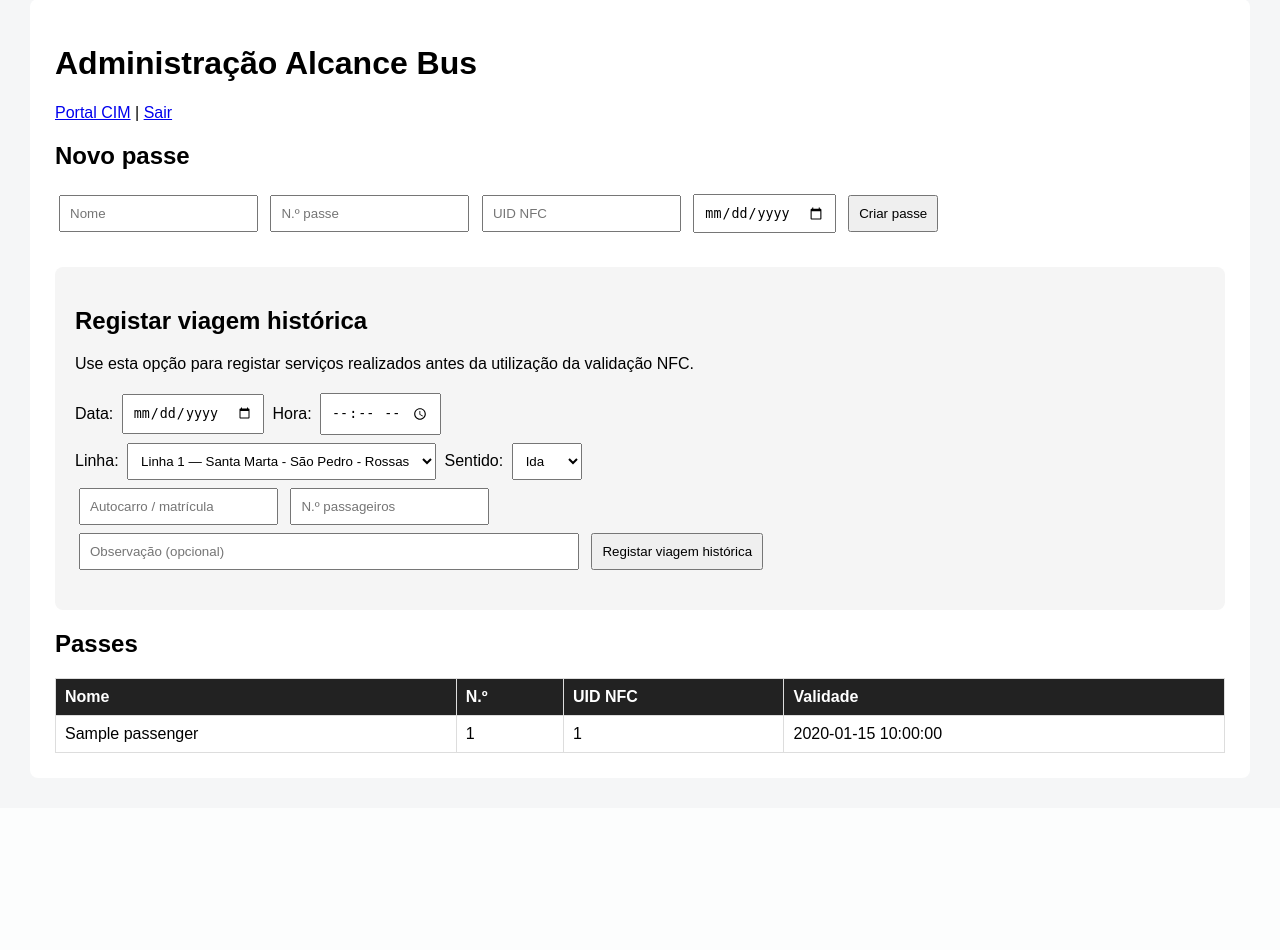
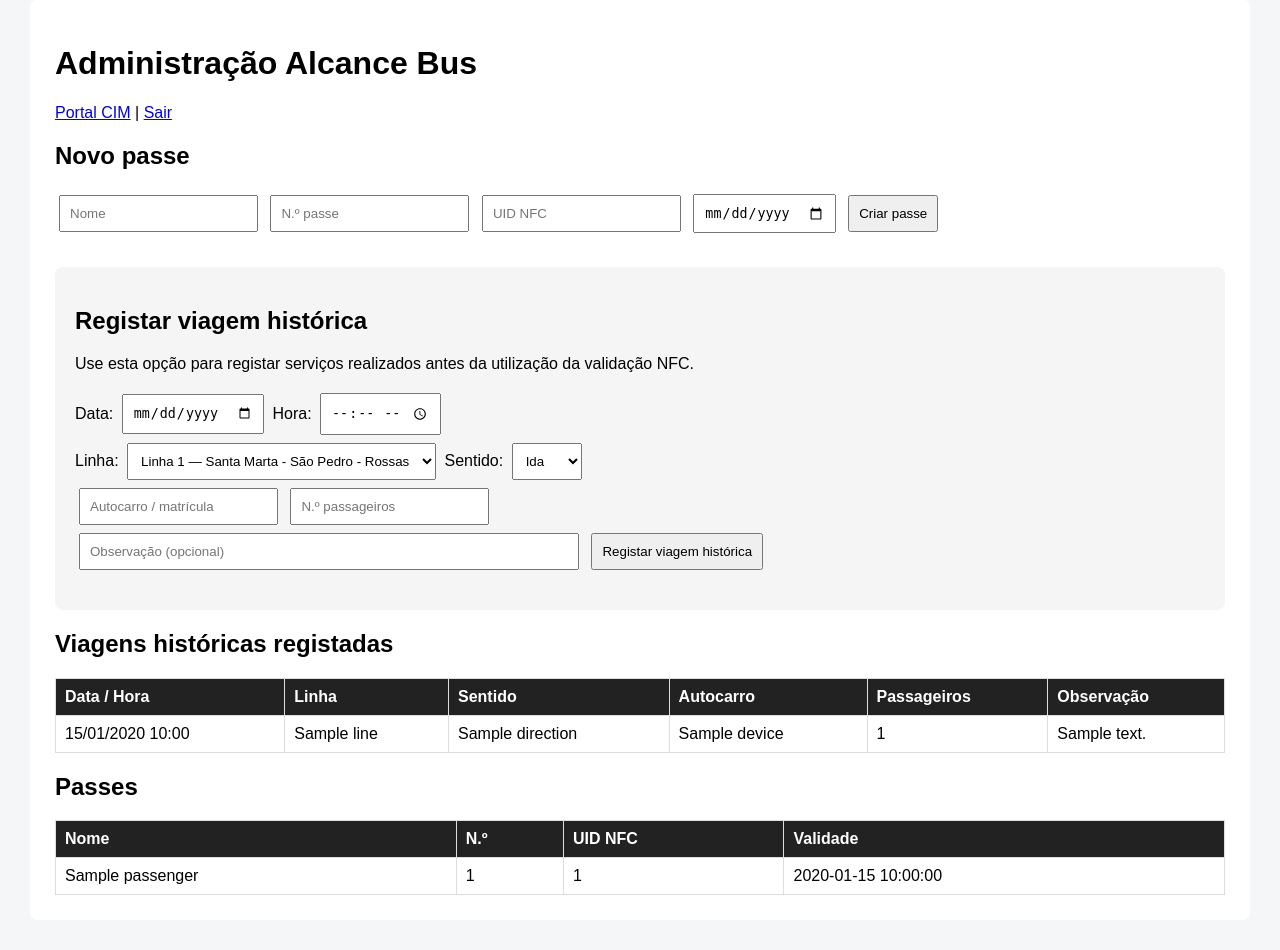
Before and after one commit to Alcancebus/alcance-passes, a FastAPI app: template server/templates/admin.html in a window 1280 px wide. Shown: the part 31-981 px from the top of the page. Before the commit the page ends 784 px from the top, so only its background shows below. Run offline with FastAPI, Linux system fonts and the light colour scheme; the template is opened without the code that fills it: most values are stand-ins (such as "Sample title", 1, 10 or a date in 2020); some libraries are stand-ins or nearby versions.

Commit message:
Update admin.html

```diff
--- a/server/templates/admin.html
+++ b/server/templates/admin.html
@@ -152,7 +152,37 @@ Registar viagem histórica
 </form>
 
 </div>
+<h2>Viagens históricas registadas</h2>
 
+<table>
+<tr>
+    <th>Data / Hora</th>
+    <th>Linha</th>
+    <th>Sentido</th>
+    <th>Autocarro</th>
+    <th>Passageiros</th>
+    <th>Observação</th>
+</tr>
+
+{% for h in historical %}
+<tr>
+    <td>{{h.started_at.strftime("%d/%m/%Y %H:%M")}}</td>
+    <td>{{h.line}}</td>
+    <td>{{h.direction}}</td>
+    <td>{{h.device}}</td>
+    <td>{{h.passenger_count}}</td>
+    <td>{{h.notes or ""}}</td>
+</tr>
+
+{% else %}
+<tr>
+    <td colspan="6">
+        Nenhuma viagem histórica registada.
+    </td>
+</tr>
+{% endfor %}
+
+</table>
 
 <h2>Passes</h2>
 
```
